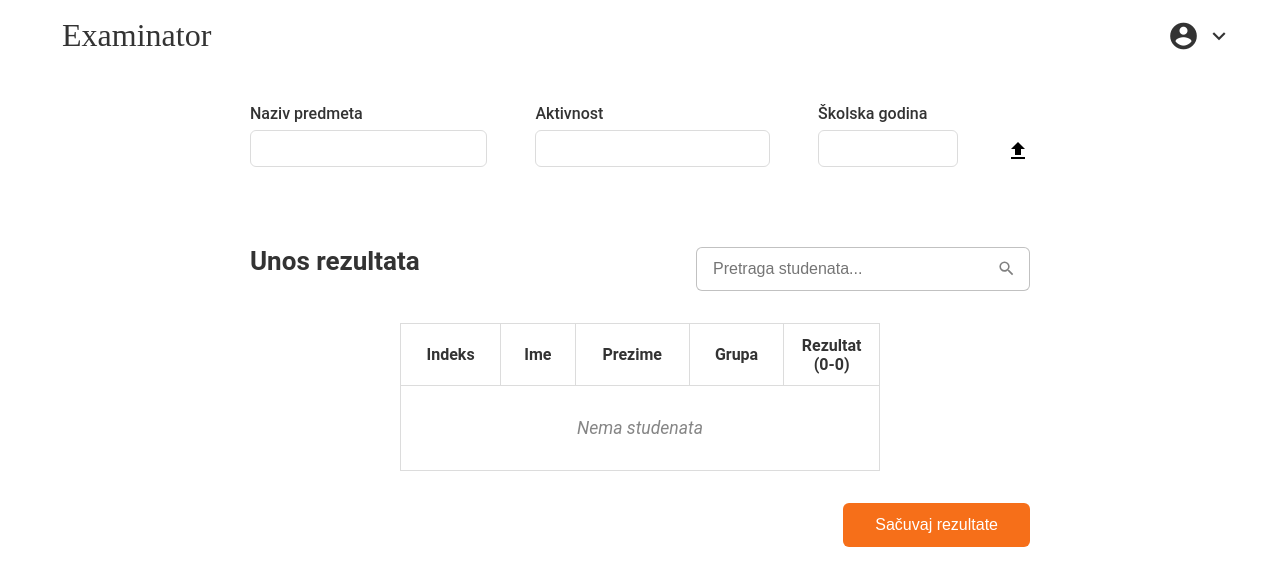
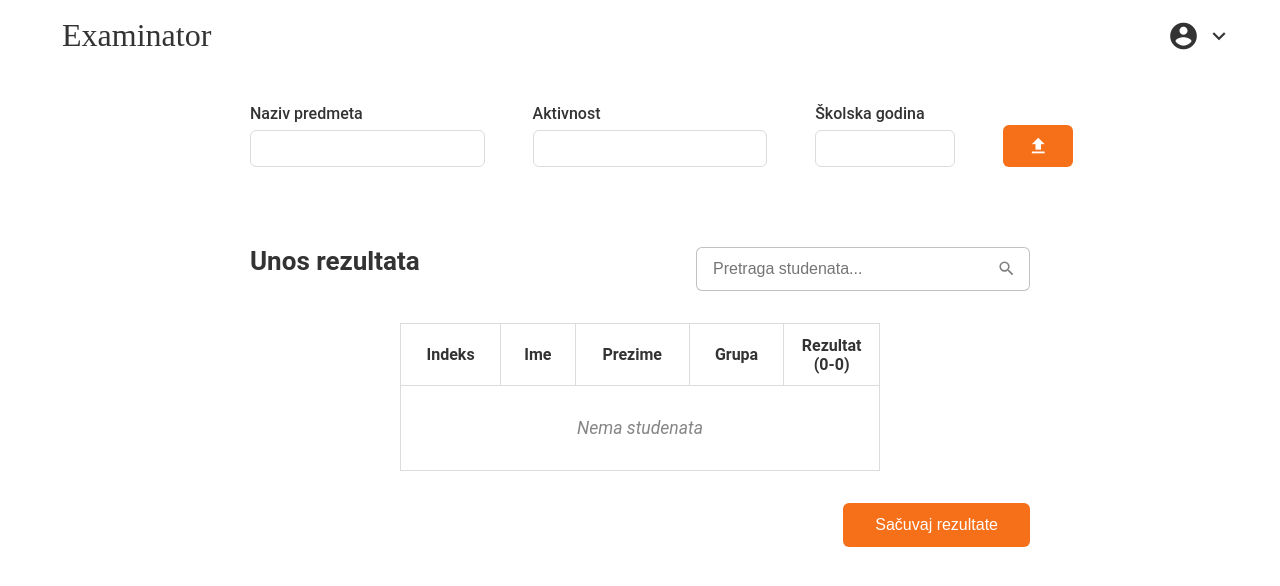
Before and after one commit to Srkless/Examinator, a React (Vite) app in the folder examinator-react/: page /results in a window 1280 px wide. Shown: the top 586 px of the page. Built offline with nearby package versions, Linux system fonts and the light colour scheme; sample sign-in values are in the browser's storage; a web font is replaced by a local one.

Commit message:
Fixed button styling

```diff
--- a/examinator-react/src/components/ResultsForm.jsx
+++ b/examinator-react/src/components/ResultsForm.jsx
@@ -340,9 +340,18 @@ const ResultsForm = () => {
                     </div>
 
                     <div className="result-buttons">
-                        <label htmlFor="csvFile" className="upload-label" title="Uvezi CSV fajl">
-                            <span className="material-icons">upload</span>
-                        </label>
+                        <button
+                            id="uploadCsv"
+                            data-tooltip="Učitaj CSV sa rezultatima"
+                            onClick={() => document.getElementById('csvFile').click()}
+                        >
+                            <span
+                                className="material-icons"
+                                title="Učitaj CSV sa rezultatima"
+                            >
+                                upload
+                            </span>
+                        </button>
                         <input
                             id="csvFile"
                             type="file"
```
Also changed, not shown: 1 other file (tests, documents, lock files or other folders).
